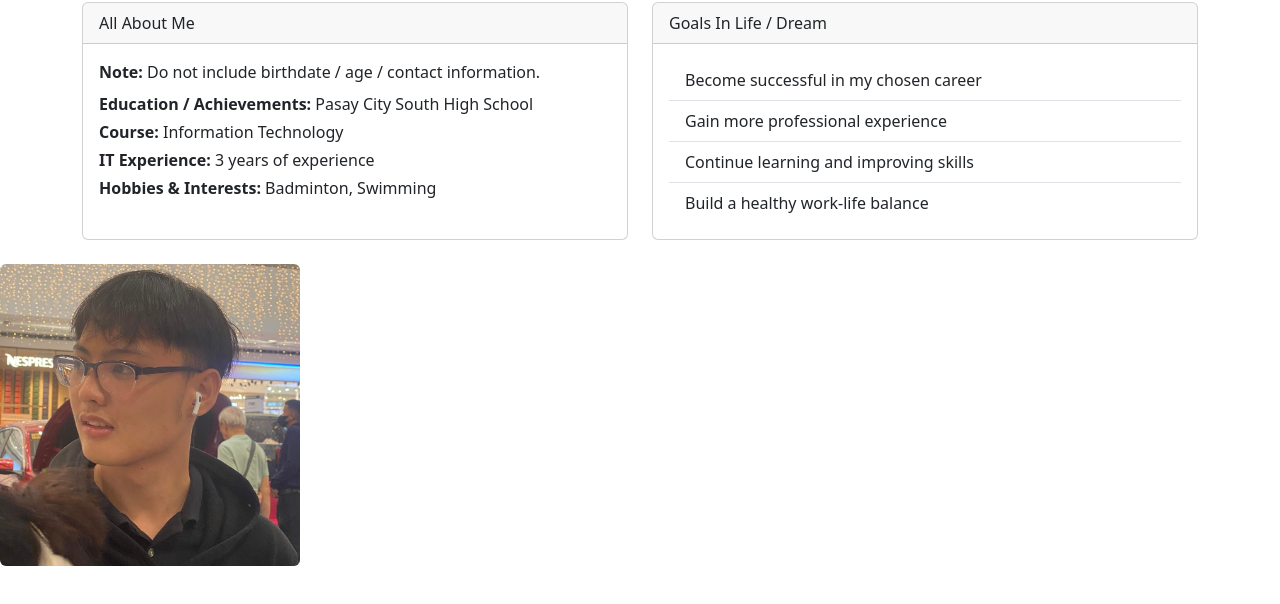
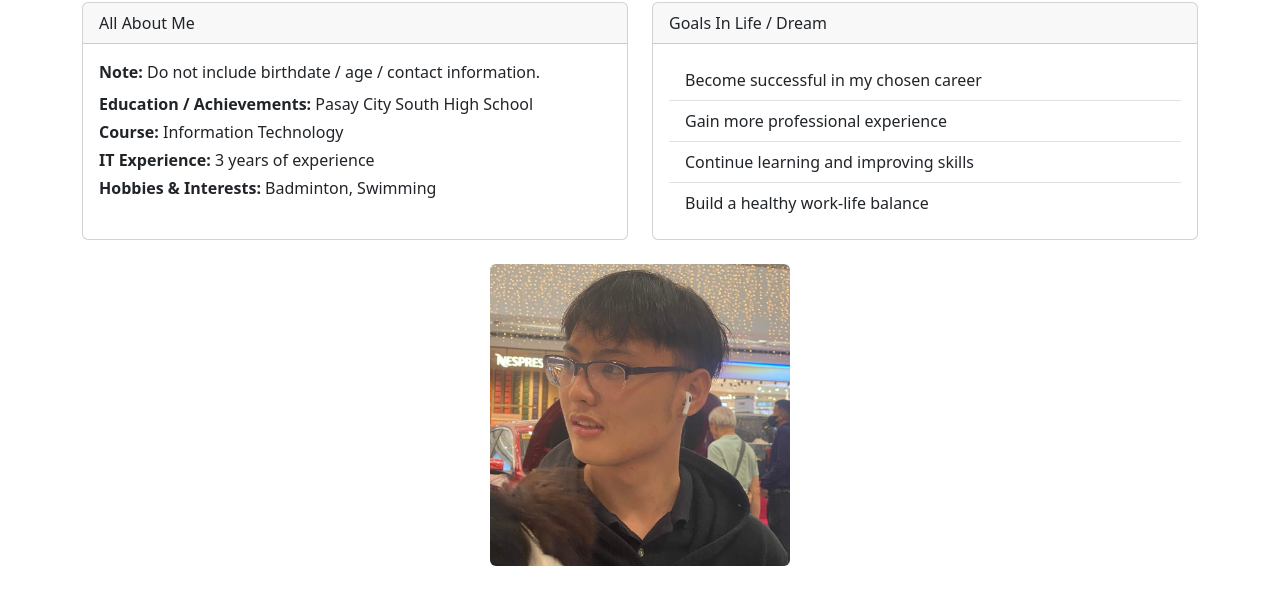
Before and after one commit to crux091/webprog-IT241-html-lessons, a plain HTML site: page introduction/index.html in a window 1280 px wide. Shown: the part 94-698 px from the top of the page. Drawn offline with nearby package versions, Linux system fonts and the light colour scheme.

Commit message:
style(intro): center profile image below cards

```diff
--- a/introduction/index.html
+++ b/introduction/index.html
@@ -41,7 +41,9 @@
   </div>
 </div>
 
-<img src="488870284_3644024602557577_3798954024757500501_n.jpg" alt="Profile photo" class="img-fluid rounded" style="width:300px; height:auto;" />
+<div class="text-center my-3">
+  <img src="488870284_3644024602557577_3798954024757500501_n.jpg" alt="Profile photo" class="img-fluid rounded" style="width:300px; height:auto;" />
+</div>
 
 
 </body>
```
